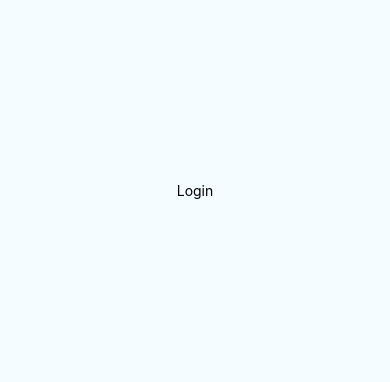
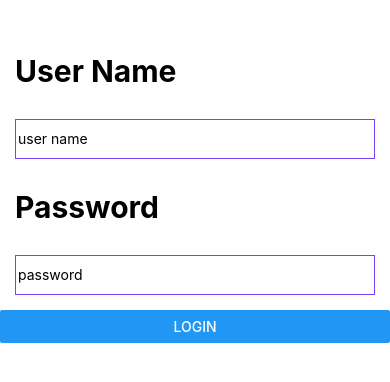
Before and after one commit to kapiljugnu/react-native-book, a React Native app: screen / in a window 390 px wide. Shown: the part 232-614 px from the top of the page. Built offline with nearby package versions, Linux system fonts and the light colour scheme.

Commit message:
added user input, password and login button

```diff
--- a/src/login/index.js
+++ b/src/login/index.js
@@ -1,9 +1,18 @@
 import React, { Component } from "react";
-import { View, Text } from "react-native";
+import { View, Text, TextInput, Button, Alert } from "react-native";
 import styles from "./stylesheet";
 
 export default () => (
   <View style={styles.container}>
-    <Text>Login</Text>
+    <Text style={styles.label}>User Name</Text>
+    <TextInput style={styles.input} placeholder="user name" />
+    <Text style={styles.label}>Password</Text>
+    <TextInput style={styles.input} secureTextEntry placeholder="password" />
+    <Button
+      title="Login"
+      onPress={() => {
+        Alert.alert("Login");
+      }}
+    />
   </View>
 );
--- a/src/login/stylesheet.js
+++ b/src/login/stylesheet.js
@@ -1,14 +1,26 @@
 import { StyleSheet } from "react-native";
 
 /*
-* StyleSheet Object to create the style for the current screen
-* Flexbox work similar to css flexbox
-*/
+ * StyleSheet Object to create the style for the current screen
+ * Flexbox work similar to css flexbox
+ */
 export default StyleSheet.create({
   container: {
     flex: 1,
+    flexDirection: "column",
     justifyContent: "center",
-    alignItems: "center",
-    backgroundColor: "#F5FCFF"
+    alignContent: "center"
+  },
+  label: {
+    fontWeight: "bold",
+    fontSize: 30,
+    margin: 15,
+  },
+  input: {
+    margin: 15,
+    height: 40,
+    borderColor: '#7a42f4',
+    borderWidth: 1,
+    paddingLeft: 2,
   }
 });
```
Also changed, not shown: 1 other file (tests, documents, lock files or other folders).
